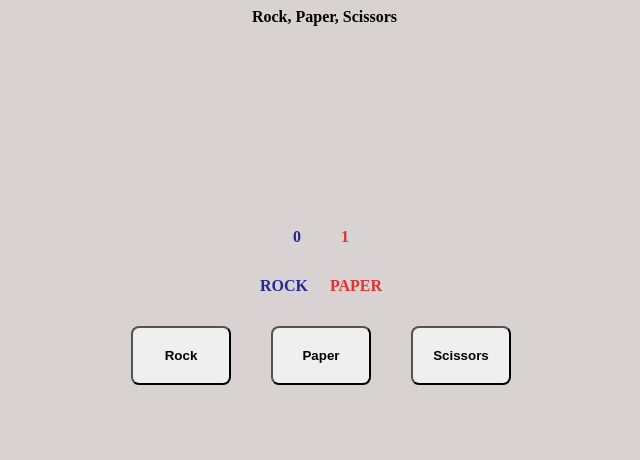
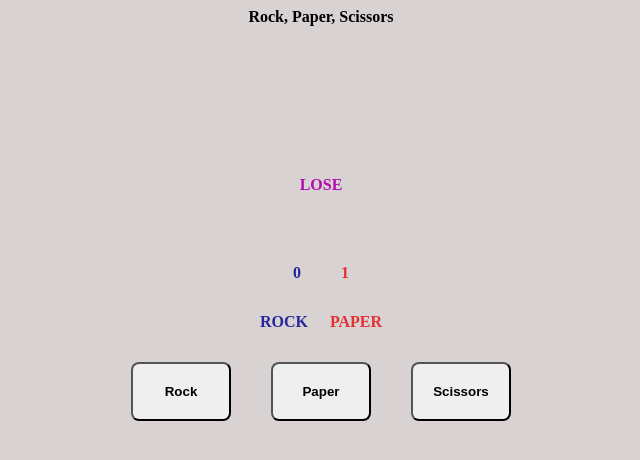
Before and after one commit to naytewen/rock_paper_scissors, a plain HTML site: page index.html in a window 1280 px wide. Both pictures are taken after a click on the button "Rock". Shown: the whole page, without its empty margins (319-959 px from the left). Drawn offline with Linux system fonts and the light colour scheme.

Commit message:
style changes

```diff
--- a/index.html
+++ b/index.html
@@ -12,14 +12,20 @@
 <body>
 
 
+
     <div class="score">
         <span> Rock, Paper, Scissors</span>
-        <div class="player score">0 </div>
 
-        <div class="computer score"> 0</div>
+        <span class = "result"> First to 5! Who will Win?</span>
+
+        <div class = "all">
+            <div class="player score">0 </div>
+            <div class="computer score"> 0</div>
+        </div>
 
 
     </div>
+
 
     <div class="action">
         <div class="you"> Your Choice </div>
--- a/script.js
+++ b/script.js
@@ -13,6 +13,8 @@ function computerPlay() {
     }
 }
 
+const result = document.querySelector(".result")
+
 const score1 = document.querySelector(".player")
 const score2 = document.querySelector(".computer")
 
@@ -21,7 +23,9 @@ function increment(score) {
 
 }
 
-
+function changeResult(outcome) {
+    result.innerText = outcome
+}
 
 
 
@@ -53,16 +57,19 @@ function playRound(playerSelection, computerSelection) {
     if (player == "ROCK") {
         choice(u, "ROCK")
         if (computerSelection == "Rock") {
+            changeResult("TIE")
             choice(c, "ROCK")
             return "Tie Game";
         }
         else if (computerSelection == "Paper") {
+            changeResult("LOSE")
             choice(c, "PAPER")
             increment(score2)
             return "You lose! Computer Wins!";
         }
         else {
             choice(c, "SCISSORS")
+            changeResult("WIN")
             increment(score1)
             return "You win! Computer loses!"
 
@@ -71,16 +78,19 @@ function playRound(playerSelection, computerSelection) {
     else if (player == "SCISSORS") {
         choice(u, "SCISSORS")
         if (computerSelection == "Rock") {
+            changeResult("LOSE")
             choice(c, "ROCK")
             increment(score2)
             return "You lose! Computer Wins!";
         }
         else if (computerSelection == "Paper") {
+            changeResult("WIN")
             choice(c, "PAPER")
             increment(score1)
             return "You win! Computer loses!"
         }
         else {
+            changeResult("TIE")
             choice(c, "SCISSORS")
             return "Tie Game";
         }
@@ -88,14 +98,17 @@ function playRound(playerSelection, computerSelection) {
     else {
         choice(u, "PAPER")
         if (computerSelection == "Rock") {
+            changeResult("WIN")
             increment(score1)
             return "You win! Computer loses!"
         }
         else if (computerSelection == "Paper") {
+            changeResult("TIE")
             choice(c, "PAPER")
             return "Tie Game";
         }
         else {
+            changeResult("LOSE")
             choice(c, "SCISSORS")
             increment(score2)
             return "You lose! Computer Wins!";
--- a/stylesheet.css
+++ b/stylesheet.css
@@ -1,6 +1,7 @@
 html, body {
 
     height:100%;
+
   }
 
   body {
@@ -9,30 +10,44 @@ html, body {
 
 
 
-span {
-    position: fixed;
-    margin-left: 7px;
+
+
+.score {
+    font-weight: bold;
+    text-align: center;
+
+
 
 
 }
 
-.score {
-    font-weight: bold;
+.all {
     display: flex;
     justify-content: center;
 
 }
 
+.result {
+    color: rgb(179, 11, 179);
+    margin-top: 150px;
+    margin-bottom: 50px;
+}
+
+span {
+    display: block;
+}
+
+
 
 
 .player {
-    margin-top: 200px ;
+
     color: rgb(39, 39, 153);
     padding: 20px;
 }
 
 .computer {
-    margin-top: 200px;
+
     padding: 20px;
 
     color: rgb(225, 49, 49);
```
